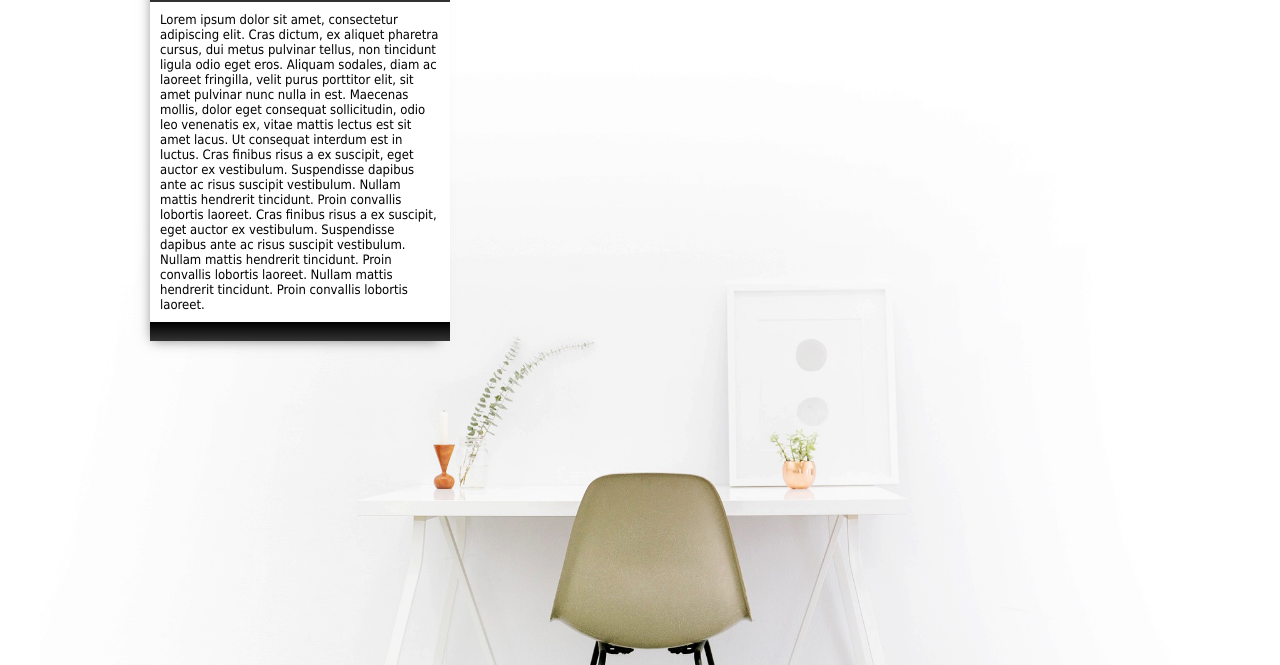
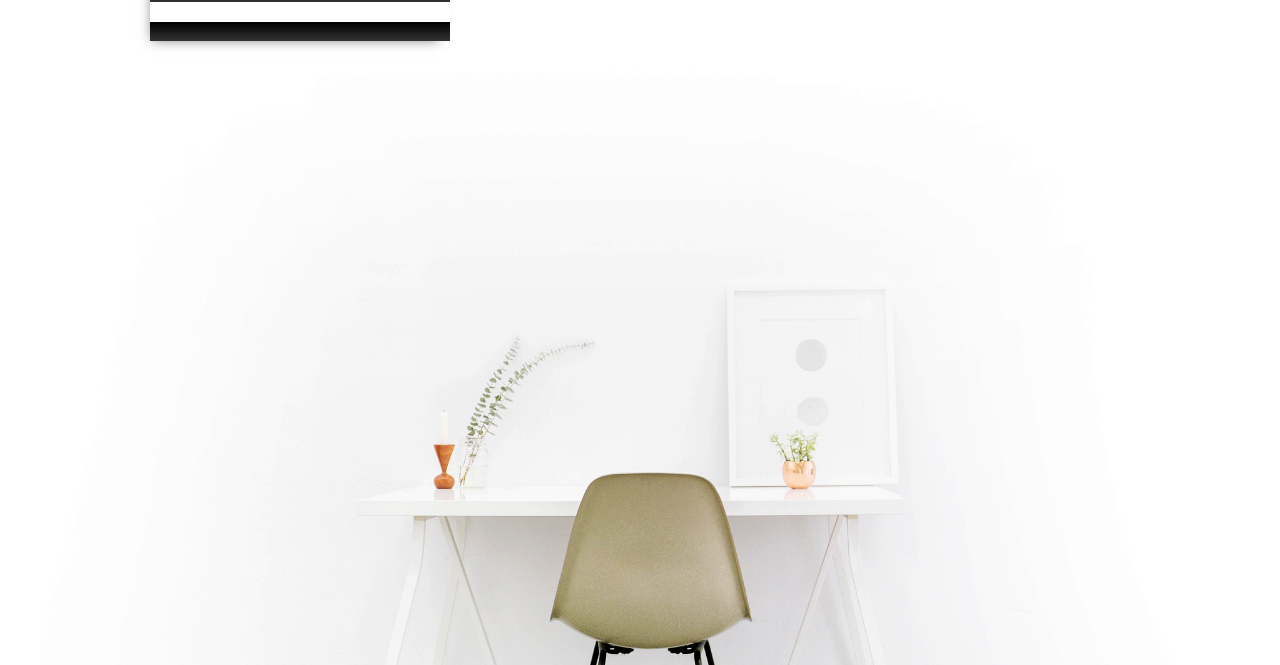
Before and after one commit to TestOrg-1dv612/Repository3, a website: page client/debug/index.html in a window 1280 px wide. Both pictures are taken after a click on the link 27 px from the left and 769 px from the top of the page. Shown: the part 73-738 px from the top of the page. Drawn offline with Linux system fonts and the light colour scheme.

Commit message:
Adding images for Memory game and template in index.html.

```diff
--- a/client/debug/index.html
+++ b/client/debug/index.html
@@ -15,18 +15,7 @@
                     <a href="#" class="close">x</a>
                     <a href="#" class="minimize">–</a>
                 </div>
-            <div class="content">
-                Lorem ipsum dolor sit amet, consectetur adipiscing elit. Cras dictum, ex aliquet pharetra cursus,
-                dui metus pulvinar tellus, non tincidunt ligula odio eget eros. Aliquam sodales, diam ac laoreet
-                fringilla, velit purus porttitor elit, sit amet pulvinar nunc nulla in est. Maecenas mollis, dolor
-                eget consequat sollicitudin, odio leo venenatis ex, vitae mattis lectus est sit amet lacus. Ut
-                consequat interdum est in luctus. Cras finibus risus a ex suscipit, eget auctor ex vestibulum.
-                Suspendisse dapibus ante ac risus suscipit vestibulum. Nullam mattis hendrerit tincidunt. Proin
-                convallis lobortis laoreet. Cras finibus risus a ex suscipit, eget auctor ex vestibulum.
-                Suspendisse dapibus ante ac risus suscipit vestibulum. Nullam mattis hendrerit tincidunt. Proin
-                convallis lobortis laoreet. Nullam mattis hendrerit tincidunt. Proin
-                convallis lobortis laoreet.
-            </div>
+                <div class="content"></div>
                 <div class="window-footer"></div>
             </div>
         </template>
@@ -39,6 +28,18 @@
             <p><span id="date"></span><span id="clock"></span></p>
         </nav>
     </footer>
+
+    <template id="memory">
+        <div class="memoryContainer">
+            <a href="#"><img src="/image/memory/0.png" alt="A Memory brick" class="brick"></a>
+        </div>
+        <div class="memoryResults">
+            <hr>
+            <p>Pairs: <span class="pairs">0</span></p>
+            <p>Number of tries: <span class="tries">0</span></p>
+            <div class="message"></div>
+        </div>
+    </template>
     <script src="javascript/build.js"></script>
 </body>
 </html>
```
Also changed, not shown: client/source/index.html (+13 -12 lines), client/debug/image/memory/0.png (added), client/debug/image/memory/1.png (added), client/debug/image/memory/2.png (added), client/debug/image/memory/3.png (added), client/debug/image/memory/4.png (added), client/debug/image/memory/5.png (added), client/debug/image/memory/6.png (added), client/debug/image/memory/7.png (added), client/debug/image/memory/8.png (added), client/source/image/memory/0.png (added), client/source/image/memory/1.png (added), client/source/image/memory/2.png (added), client/source/image/memory/3.png (added), 5 more files. Lines whose indentation alone changed are shown as unchanged.
